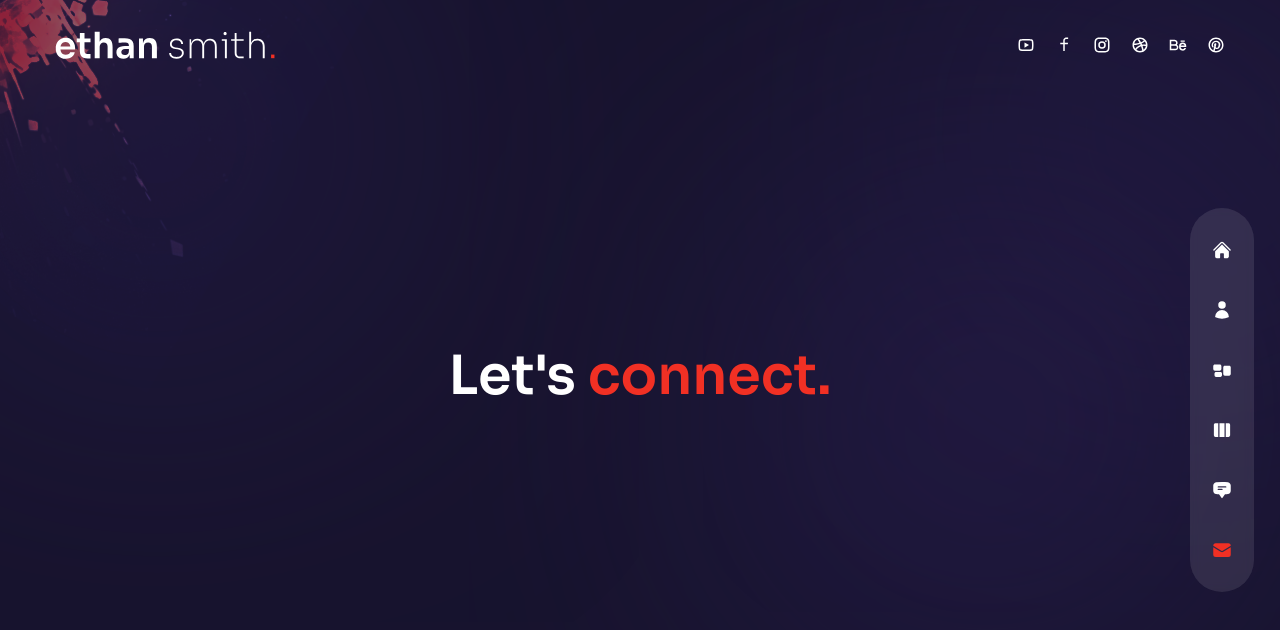
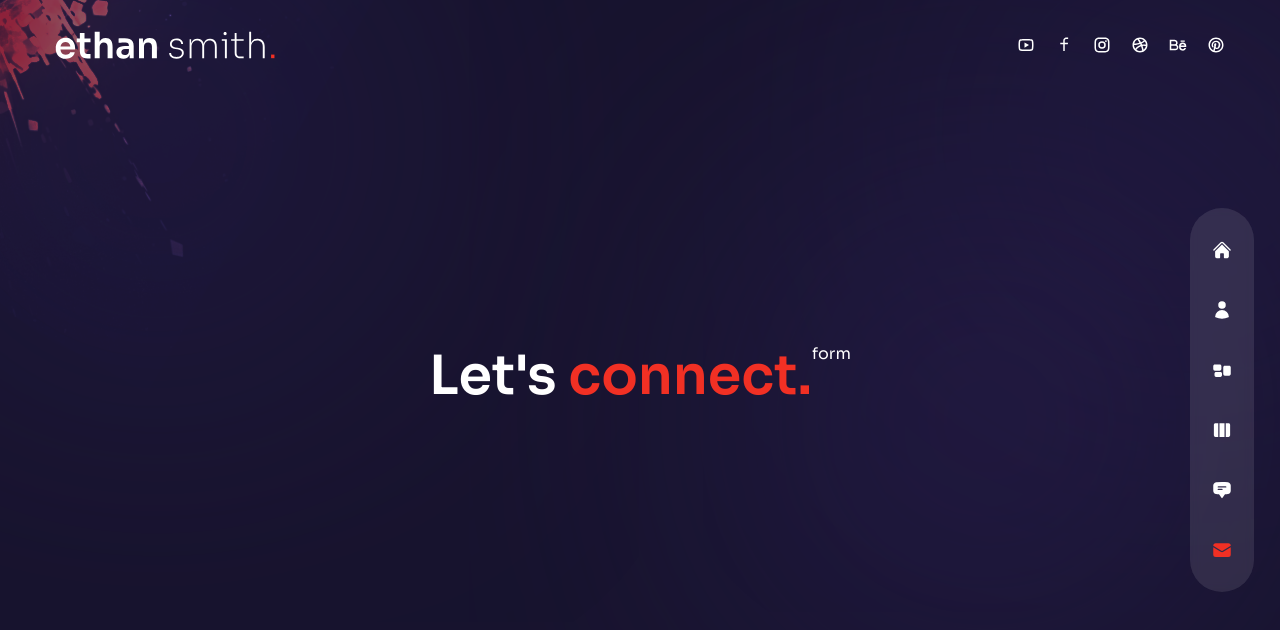
Before and after one commit to erickdc7/react-portfolio-2, a Next.js app: page /contact in a window 1280 px wide. Shown: the top 630 px of the page. Built offline with nearby package versions, Linux system fonts and the light colour scheme.

Commit message:
add text

```diff
--- a/pages/contact/index.js
+++ b/pages/contact/index.js
@@ -21,7 +21,9 @@ const Contact = () => {
             Let's <span className="text-accent">connect.</span>
           </h2>
           {/* Form */}
-          <form action=""></form>
+          <form>
+            form
+          </form>
         </div>
       </div>
     </div>
```
